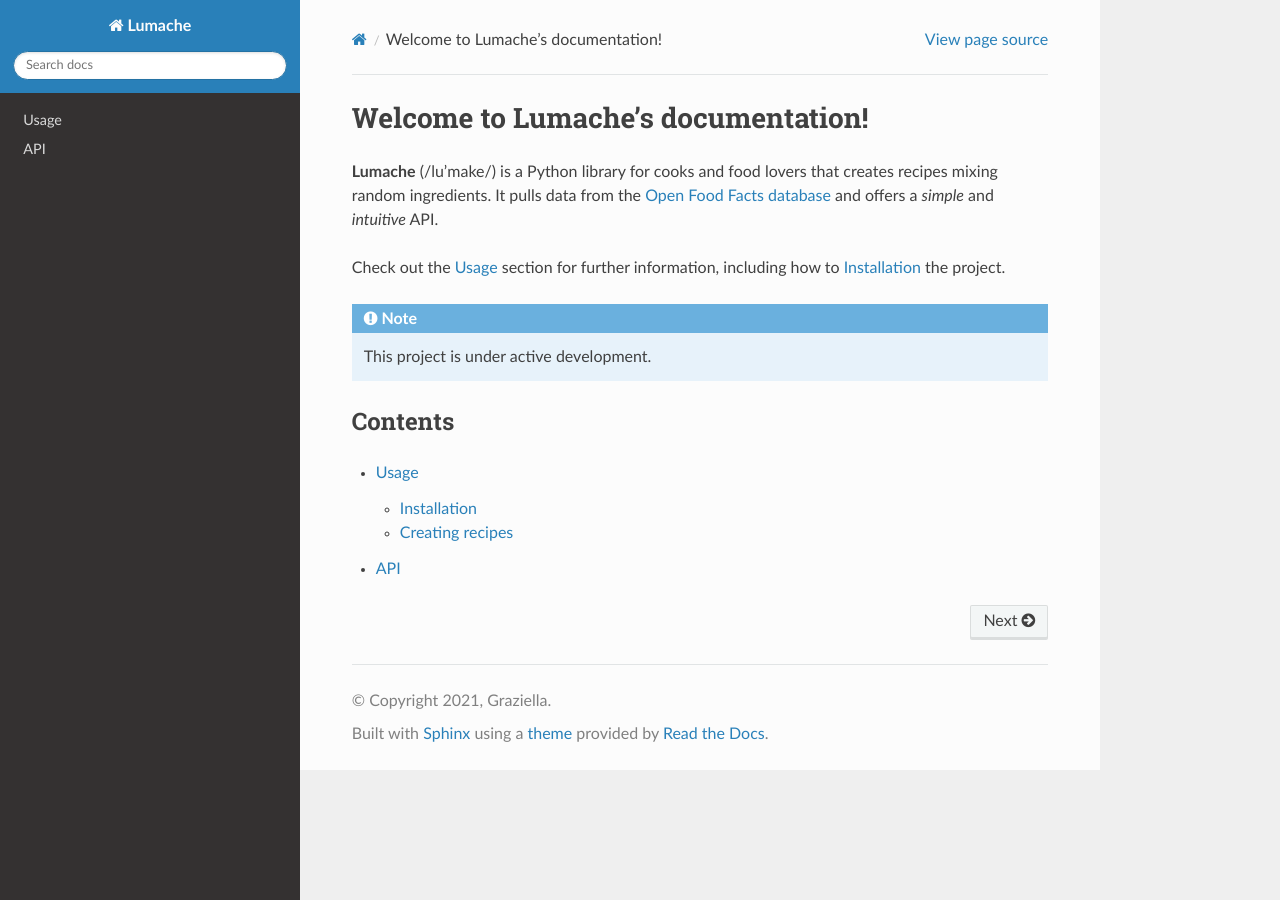
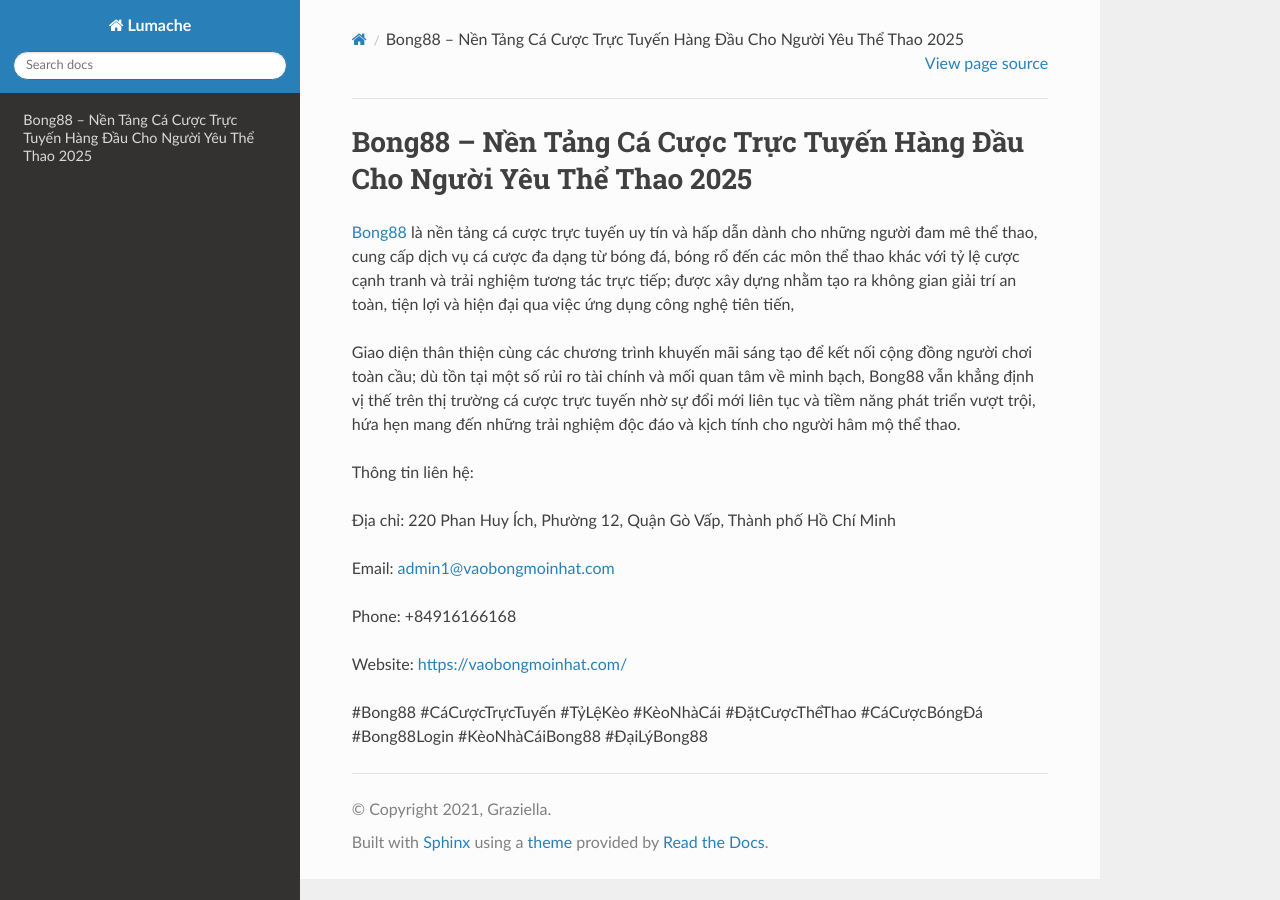
Before and after one commit to raaginigandhi216/vaobongmoinhatcom, a Sphinx documentation site: the page built from docs/source/index.rst, in a window 1280 px wide. Built offline with Sphinx 7.4.7 and the Read the Docs theme 3.1.0, drawn with Linux system fonts in a browser that asks for light colours.

Commit message:
Update index.rst

```diff
--- a/docs/source/index.rst
+++ b/docs/source/index.rst
@@ -1,22 +1,18 @@
-Welcome to Lumache's documentation!
+Bong88 – Nền Tảng Cá Cược Trực Tuyến Hàng Đầu Cho Người Yêu Thể Thao 2025
 ===================================
 
-**Lumache** (/lu'make/) is a Python library for cooks and food lovers
-that creates recipes mixing random ingredients.
-It pulls data from the `Open Food Facts database <https://world.openfoodfacts.org/>`_
-and offers a *simple* and *intuitive* API.
+`Bong88 <https://vaobongmoinhat.com/>`_ là nền tảng cá cược trực tuyến uy tín và hấp dẫn dành cho những người đam mê thể thao, cung cấp dịch vụ cá cược đa dạng từ bóng đá, bóng rổ đến các môn thể thao khác với tỷ lệ cược cạnh tranh và trải nghiệm tương tác trực tiếp; được xây dựng nhằm tạo ra không gian giải trí an toàn, tiện lợi và hiện đại qua việc ứng dụng công nghệ tiên tiến,
 
-Check out the :doc:`usage` section for further information, including
-how to :ref:`installation` the project.
+Giao diện thân thiện cùng các chương trình khuyến mãi sáng tạo để kết nối cộng đồng người chơi toàn cầu; dù tồn tại một số rủi ro tài chính và mối quan tâm về minh bạch, Bong88 vẫn khẳng định vị thế trên thị trường cá cược trực tuyến nhờ sự đổi mới liên tục và tiềm năng phát triển vượt trội, hứa hẹn mang đến những trải nghiệm độc đáo và kịch tính cho người hâm mộ thể thao.
 
-.. note::
+Thông tin liên hệ:
 
-   This project is under active development.
+Địa chỉ: 220 Phan Huy Ích, Phường 12, Quận Gò Vấp, Thành phố Hồ Chí Minh
 
-Contents
---------
+Email: admin1@vaobongmoinhat.com
 
-.. toctree::
+Phone: +84916166168
 
-   usage
-   api
+Website: https://vaobongmoinhat.com/
+
+#Bong88 #CáCượcTrựcTuyến #TỷLệKèo #KèoNhàCái #ĐặtCượcThểThao #CáCượcBóngĐá #Bong88Login #KèoNhàCáiBong88 #ĐạiLýBong88
```
